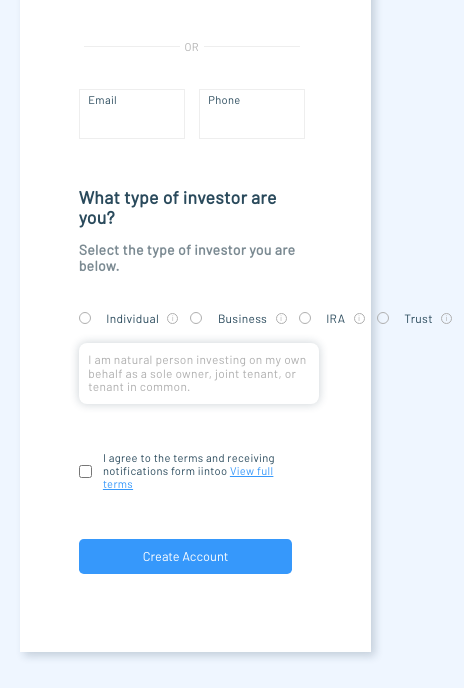
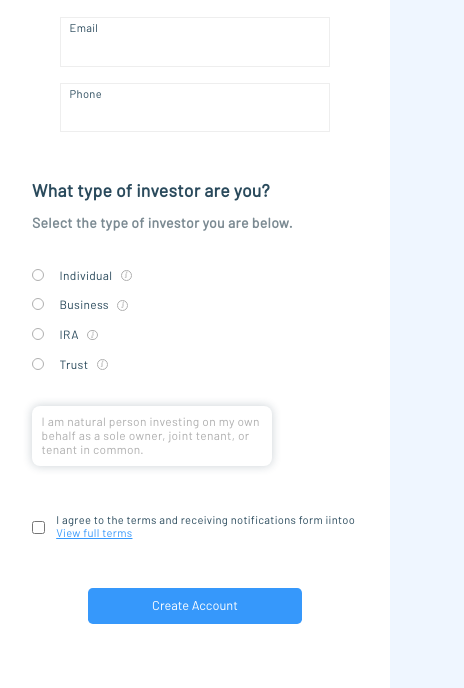
Before and after one commit to 13knvv/kataAcademyWebCore1-1, a plain HTML site: page index.html in a window 390 px wide. Shown: the part 517-1205 px from the top of the page, 464 px wide, since content can reach past the window. Drawn offline with Linux system fonts and the light colour scheme.

Commit message:
адаптив

```diff
--- a/index.html
+++ b/index.html
@@ -59,7 +59,7 @@
                   <input type="radio" name="type" />
                   Individual
                   <div class="type-investor__help">
-                    i
+                    &#8520;
                     <div class="type-investor__modal">Help info: тра та та</div>
                   </div>
                 </label>
@@ -67,7 +67,7 @@
                   <input type="radio" name="type" />
                   Business
                   <div class="type-investor__help">
-                    i
+                    &#8520;
                     <div class="type-investor__modal">Help info: тра та та</div>
                   </div>
                 </label>
@@ -75,7 +75,7 @@
                   <input type="radio" name="type" />
                   IRA
                   <div class="type-investor__help">
-                    i
+                    &#8520;
                     <div class="type-investor__modal">Help info: тра та та</div>
                   </div>
                 </label>
@@ -83,7 +83,7 @@
                   <input type="radio" name="type" />
                   Trust
                   <div class="type-investor__help">
-                    i
+                    &#8520;
                     <div class="type-investor__modal">Help info: тра та</div>
                   </div>
                 </label>
@@ -96,13 +96,15 @@
             <div class="agree">
               <label>
                 <input type="checkbox" name="phone" />
-                <span
-                  >I agree to the terms and receiving notifications form iintoo
+                <span>
+                  I agree to the terms and receiving notifications form iintoo
                   <a href="#">View full terms</a>
                 </span>
               </label>
             </div>
-            <button class="button-create">Create Account</button>
+            <div class="just-center">
+              <button class="button-create">Create Account</button>
+            </div>
           </form>
         </section>
       </main>
--- a/scss/_main.scss
+++ b/scss/_main.scss
@@ -10,6 +10,22 @@ main {
   main {
     width: 100%;
     flex: none;
+    padding: 1.5rem 3rem;
+    padding-bottom: 4rem;
+  }
+}
+
+@media only screen and (max-width: 650px) {
+  main {
+    padding: 0.5rem 2rem;
+    padding-bottom: 4rem;
+  }
+}
+
+@media only screen and (max-width: 380px) {
+  main {
+    padding: 0.5rem 1.5rem;
+    padding-bottom: 4rem;
   }
 }
 
@@ -50,6 +66,22 @@ main {
 
     &--in {
       background-color: var(--color-button-in);
+    }
+  }
+
+  @media only screen and (max-width: 500px) {
+    & {
+      flex-direction: column;
+      align-items: center;
+    }
+
+    &__btn {
+      width: 270px;
+      justify-content: center;
+    }
+
+    &__btn:nth-child(1) {
+      margin-bottom: 1rem;
     }
   }
 }
@@ -105,6 +137,21 @@ main {
       }
     }
   }
+
+  @media only screen and (max-width: 500px) {
+    & {
+      flex-direction: column;
+      align-items: center;
+    }
+
+    &__field {
+      width: 270px;
+    }
+
+    &__field:nth-child(1) {
+      margin-bottom: 1rem;
+    }
+  }
 }
 
 .type-investor {
@@ -128,6 +175,17 @@ main {
     position: relative;
     padding-left: 2.3em;
     padding-right: 1em;
+  }
+
+  @media only screen and (max-width: 800px) {
+    &__radio-wrapp {
+      flex-direction: column;
+    }
+
+    label {
+      margin-right: 1rem;
+      margin-bottom: 1rem;
+    }
   }
 
   input {
@@ -233,3 +291,10 @@ main {
     box-shadow: none;
   }
 }
+
+@media only screen and (max-width: 500px) {
+  .just-center {
+    display: flex;
+    justify-content: center;
+  }
+}
--- a/scss/style.scss
+++ b/scss/style.scss
@@ -23,11 +23,11 @@
   --color-body-text: #2a4a5c;
   --color-button-fb: #255a9b;
   --color-button-in: #0076b6;
-  --color-button-create: #3698FB;
-  --color-text-medium: #7B8A92;
-  --color3: #96A5B1;
-  --color-text-light: #AFAFAF;
-  --color-border-light: #EEEEEE;
+  --color-button-create: #3698fb;
+  --color-text-medium: #7b8a92;
+  --color3: #96a5b1;
+  --color-text-light: #afafaf;
+  --color-border-light: #eeeeee;
   box-sizing: border-box;
 }
 
@@ -72,13 +72,22 @@ h2 {
 
 @media only screen and (max-width: 1360px) {
   .wrapper {
-    width: 90%
+    width: 90%;
   }
 }
 
 @media only screen and (max-width: 800px) {
   .wrapper {
     flex-direction: column;
+    width: 95%;
+    margin-top: 1rem;
+  }
+}
+
+@media only screen and (max-width: 650px) {
+  .wrapper {
+    width: 100%;
+    margin: 0;
   }
 }
 
```
Also changed, not shown: css/style.css.
